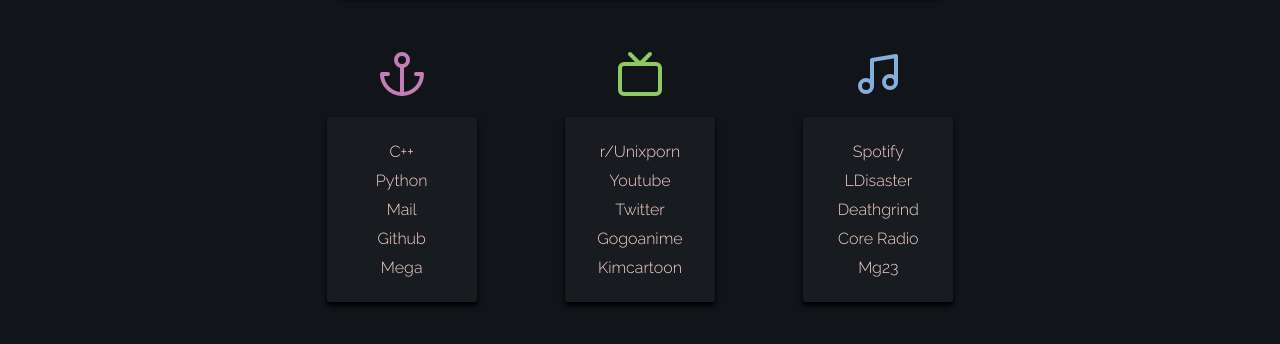
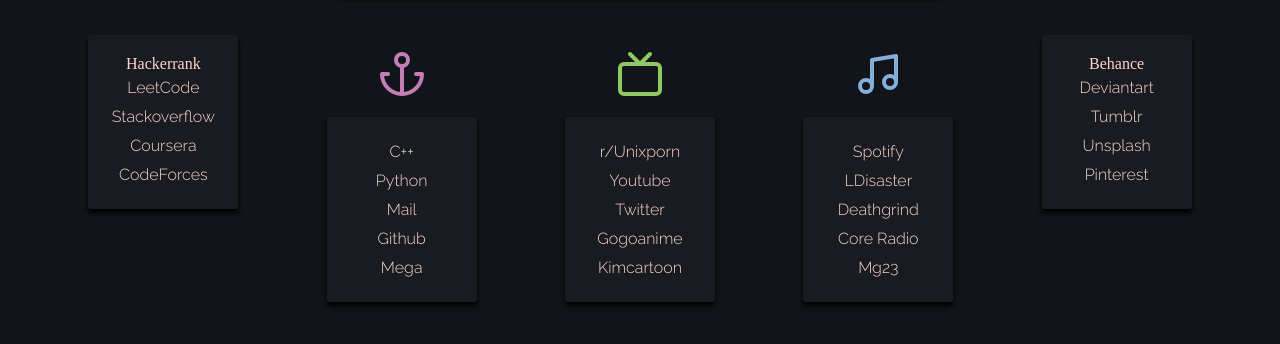
Before and after one commit to decaycs/decay-startpage, a plain HTML site: page index.html in a window 1280 px wide. Shown: the part 368-712 px from the top of the page. Drawn offline with Linux system fonts and the light colour scheme.

Commit message:
Update index.html

```diff
--- a/index.html
+++ b/index.html
@@ -39,7 +39,7 @@
       <div class="bookmark">
         <div class="category">
           <div class="icon" style="display: none;"><img src="icons/code.svg" /></div>
-          <div class="bookmarks cod" style="display: none;">
+          <div class="bookmarks cod"
             <li><a class="bm" href="https://www.hackerrank.com/dashboard">Hackerrank</a></li>
             <li><a class="bm" href="https://leetcode.com/problemset/algorithms/">LeetCode</a></li>
             <li><a class="bm" href="https://stackoverflow.com/">Stackoverflow</a></li>
@@ -83,7 +83,7 @@
 
         <div class="category">
           <div class="icon" style="display: none;"><img src="icons/art.svg" /></div>
-          <div class="bookmarks art" style="display: none;">
+          <div class="bookmarks art"
             <li><a class="bm" href="https://www.behance.net/">Behance</a></li>
             <li><a class="bm" href="https://www.deviantart.com/">Deviantart</a></li>
             <li><a class="bm" href="https://www.tumblr.com/dashboard">Tumblr</a></li>
```
